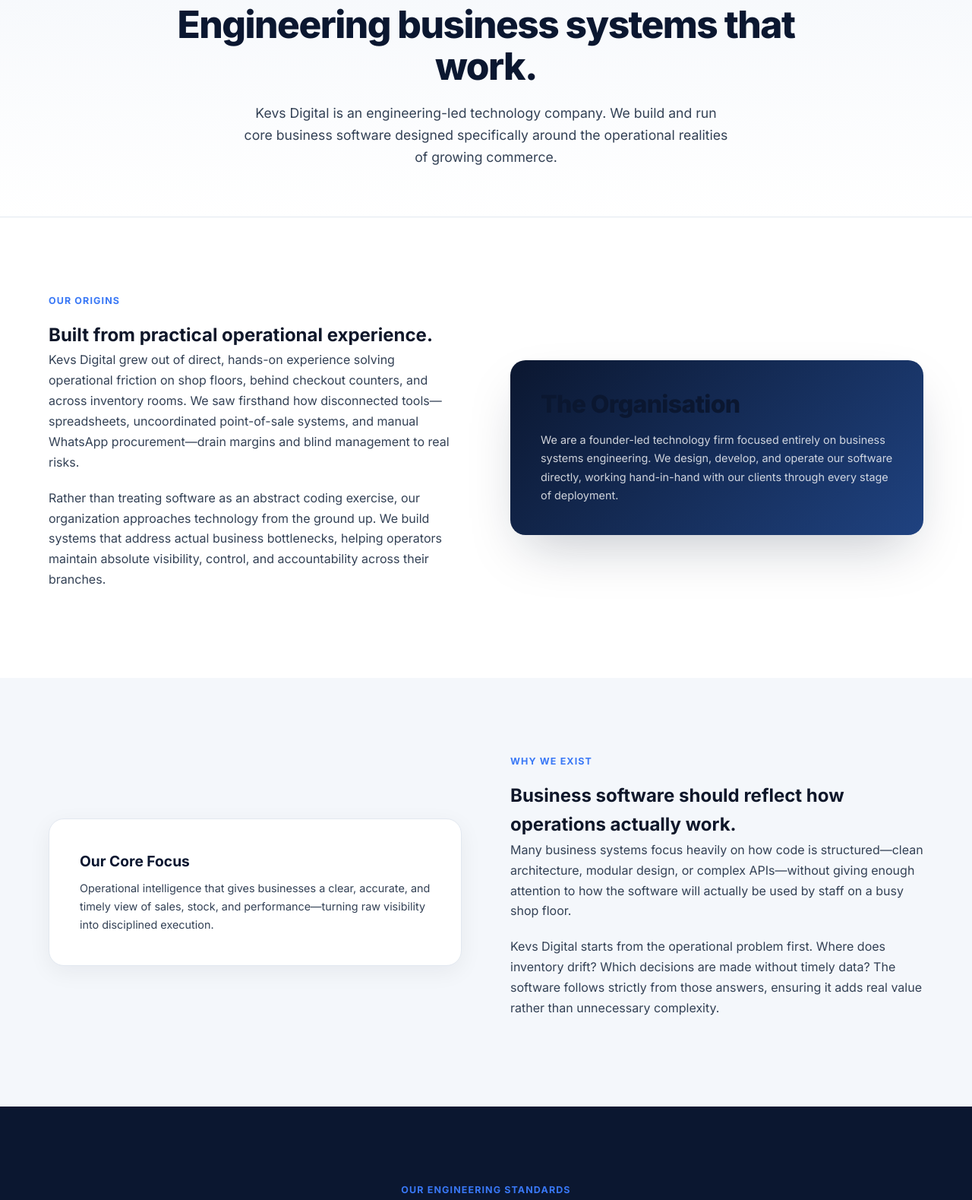
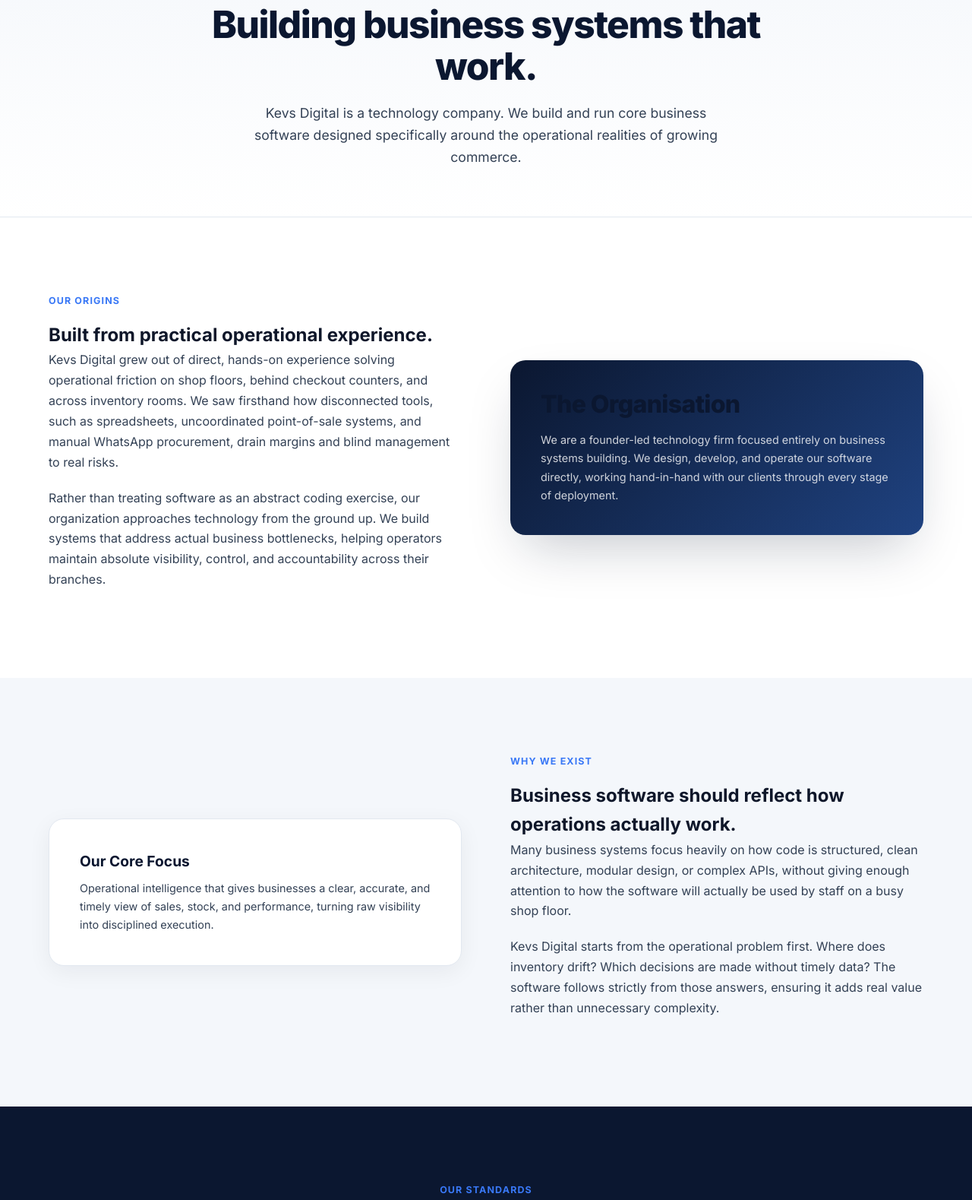
Before and after one commit to KevsOno/Muzoscents-funnel, a plain HTML site: page KevsDigital/about.html in a window 1280 px wide. Shown: the part 180-1759 px from the top of the page at 76% size. Drawn offline with Linux system fonts and the light colour scheme.

Commit message:
Update about.html

```diff
--- a/KevsDigital/about.html
+++ b/KevsDigital/about.html
@@ -4,7 +4,7 @@
 <meta charset="UTF-8" />
 <meta name="viewport" content="width=device-width, initial-scale=1.0" />
 <title>About Kevs Digital, Business Software Company</title>
-<meta name="description" content="Kevs Digital is an engineering-led technology company that builds and runs business systems. Kevs bOS is its flagship product." />
+<meta name="description" content="Kevs Digital is a technology company that builds and runs business systems. Kevs bOS is its flagship product." />
 <link rel="preconnect" href="https://fonts.googleapis.com" />
 <link rel="preconnect" href="https://fonts.gstatic.com" crossorigin />
 <link href="https://fonts.googleapis.com/css2?family=Inter:wght@400;500;600;700;800&display=swap" rel="stylesheet" />
@@ -37,8 +37,8 @@
 <section class="page-hero">
   <div class="container">
     <span class="eyebrow">About Kevs Digital</span>
-    <h1>Engineering business systems that work.</h1>
-    <p>Kevs Digital is an engineering-led technology company. We build and run core business software designed specifically around the operational realities of growing commerce.</p>
+    <h1>Building business systems that work.</h1>
+    <p>Kevs Digital is a technology company. We build and run core business software designed specifically around the operational realities of growing commerce.</p>
   </div>
 </section>
 
@@ -49,13 +49,13 @@
       <div>
         <span class="eyebrow">Our Origins</span>
         <h2>Built from practical operational experience.</h2>
-        <p>Kevs Digital grew out of direct, hands-on experience solving operational friction on shop floors, behind checkout counters, and across inventory rooms. We saw firsthand how disconnected tools—spreadsheets, uncoordinated point-of-sale systems, and manual WhatsApp procurement—drain margins and blind management to real risks.</p>
+        <p>Kevs Digital grew out of direct, hands-on experience solving operational friction on shop floors, behind checkout counters, and across inventory rooms. We saw firsthand how disconnected tools, such as spreadsheets, uncoordinated point-of-sale systems, and manual WhatsApp procurement, drain margins and blind management to real risks.</p>
         <p>Rather than treating software as an abstract coding exercise, our organization approaches technology from the ground up. We build systems that address actual business bottlenecks, helping operators maintain absolute visibility, control, and accountability across their branches.</p>
       </div>
       <div class="split-media">
         <div class="panel">
           <h3>The Organisation</h3>
-          <p>We are a founder-led technology firm focused entirely on business systems engineering. We design, develop, and operate our software directly, working hand-in-hand with our clients through every stage of deployment.</p>
+          <p>We are a founder-led technology firm focused entirely on business systems building. We design, develop, and operate our software directly, working hand-in-hand with our clients through every stage of deployment.</p>
         </div>
       </div>
     </div>
@@ -68,13 +68,13 @@
       <div>
         <span class="eyebrow">Why we exist</span>
         <h2>Business software should reflect how operations actually work.</h2>
-        <p>Many business systems focus heavily on how code is structured—clean architecture, modular design, or complex APIs—without giving enough attention to how the software will actually be used by staff on a busy shop floor.</p>
+        <p>Many business systems focus heavily on how code is structured, clean architecture, modular design, or complex APIs, without giving enough attention to how the software will actually be used by staff on a busy shop floor.</p>
         <p>Kevs Digital starts from the operational problem first. Where does inventory drift? Which decisions are made without timely data? The software follows strictly from those answers, ensuring it adds real value rather than unnecessary complexity.</p>
       </div>
       <div class="split-media">
         <div class="panel light">
           <h4>Our Core Focus</h4>
-          <p>Operational intelligence that gives businesses a clear, accurate, and timely view of sales, stock, and performance—turning raw visibility into disciplined execution.</p>
+          <p>Operational intelligence that gives businesses a clear, accurate, and timely view of sales, stock, and performance, turning raw visibility into disciplined execution.</p>
         </div>
       </div>
     </div>
@@ -85,7 +85,7 @@
 <section class="section section-dark">
   <div class="container">
     <div class="section-header center">
-      <span class="eyebrow">Our engineering standards</span>
+      <span class="eyebrow">Our standards</span>
       <h2>Built on deterministic, auditable logic.</h2>
       <p>In critical business operations, software cannot rely on guesswork or unpredictable behavior. Our standard is absolute reliability.</p>
     </div>
@@ -119,7 +119,7 @@
       <div class="card">
         <div class="card-icon"><svg width="22" height="22" viewBox="0 0 24 24" fill="none" stroke="currentColor" stroke-width="2" stroke-linecap="round" stroke-linejoin="round"><circle cx="12" cy="12" r="3"/><path d="M12 1v6m0 6v10M4.22 4.22l4.24 4.24m7.08 7.08l4.24 4.24M1 12h6m6 0h10M4.22 19.78l4.24-4.24m7.08-7.08l4.24-4.24"/></svg></div>
         <h3>Operational first</h3>
-        <p>We start by examining the business problem—losses, blind spots, and manual overhead—and design software specifically to eliminate them.</p>
+        <p>We start by examining the business problem, losses, blind spots, and manual overhead, and design software specifically to eliminate them.</p>
       </div>
       <div class="card">
         <div class="card-icon"><svg width="22" height="22" viewBox="0 0 24 24" fill="none" stroke="currentColor" stroke-width="2" stroke-linecap="round" stroke-linejoin="round"><path d="M12 2l3.09 6.26L22 9.27l-5 4.87 1.18 6.88L12 17.77l-6.18 3.25L7 14.14 2 9.27l6.91-1.01L12 2z"/></svg></div>
@@ -180,7 +180,7 @@
     <div class="footer-grid">
       <div class="footer-brand">
         <a href="index.html" class="logo"><span class="logo-mark">K</span><span>Kevs Digital<small>Business Systems</small></span></a>
-        <p>An engineering-led technology company that builds and runs business software, including our flagship product, Kevs bOS.</p>
+        <p>A technology company that builds and runs business software, including our flagship product, Kevs bOS.</p>
       </div>
       <div class="footer-col">
         <h4>Product</h4>
```
